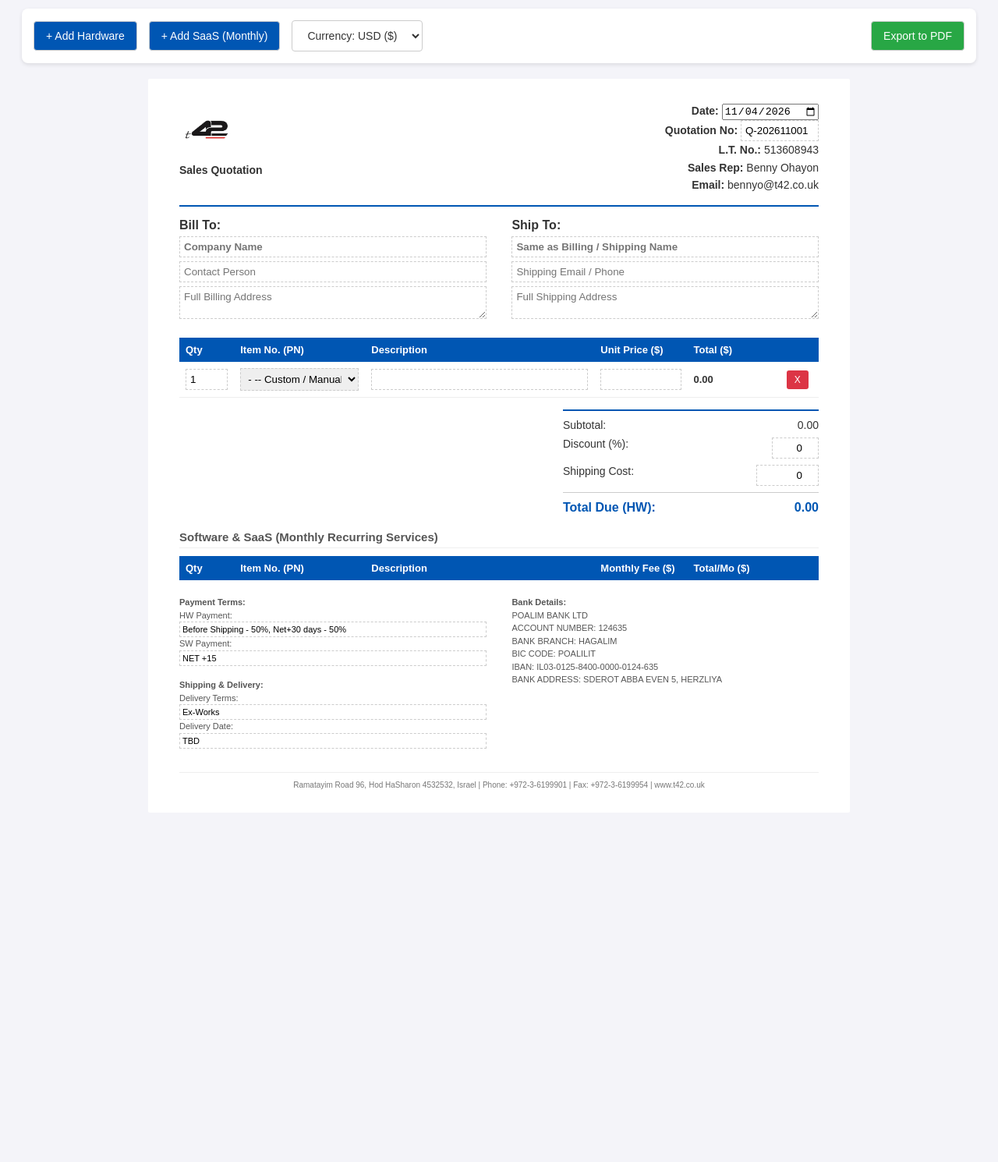
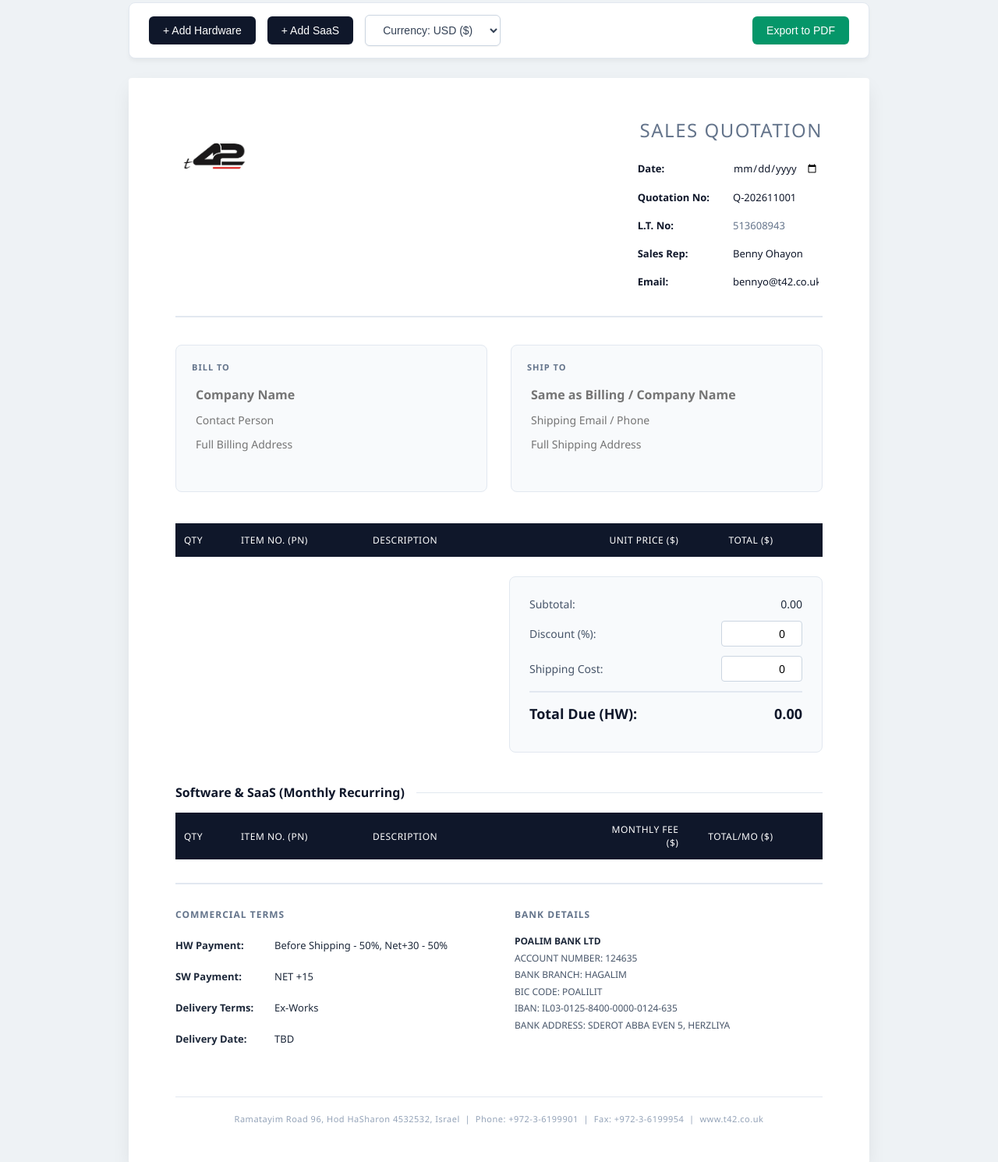
Before and after one commit to bennyot-cloud/t42-CPQ, a plain HTML site: page index.html in a window 1280 px wide. Shown: the part 17-1507 px from the top of the page at 78% size. Before the commit the page ends 1087 px from the top, so only its background shows below. Drawn offline with Linux system fonts and the light colour scheme.

Commit message:
Update index.html

```diff
--- a/index.html
+++ b/index.html
@@ -3,103 +3,143 @@
 <head>
     <meta charset="UTF-8">
     <meta name="viewport" content="width=device-width, initial-scale=1.0">
-    <title>t42 CPQ System</title>
+    <title>t42 Enterprise CPQ</title>
     <script src="https://cdnjs.cloudflare.com/ajax/libs/html2pdf.js/0.10.1/html2pdf.bundle.min.js"></script>
     <style>
-        body { font-family: Arial, sans-serif; background: #f4f4f9; padding: 20px; color: #333; }
-        .controls { background: #fff; padding: 15px; border-radius: 8px; margin-bottom: 20px; box-shadow: 0 2px 5px rgba(0,0,0,0.1); display: flex; gap: 15px; align-items: center; flex-wrap: wrap; }
-        .controls button, .controls select { padding: 10px 15px; border: 1px solid #ccc; border-radius: 4px; background: #0056b3; color: white; cursor: pointer; font-size: 14px; }
-        .controls select { background: #fff; color: #333; }
-        .controls button:hover { background: #004494; }
+        /* Corporate Enterprise Theme */
+        body { font-family: 'Segoe UI', Helvetica, Arial, sans-serif; background: #eef2f5; color: #1e293b; margin: 0; padding: 20px; }
 
-        #quote-document { background: #fff; padding: 30px 40px; border-radius: 2px; max-width: 900px; margin: 0 auto; position: relative; box-sizing: border-box; }
-        .header { display: flex; justify-content: space-between; border-bottom: 2px solid #0056b3; padding-bottom: 15px; margin-bottom: 15px; }
-        .logo-area img { max-height: 70px; object-fit: contain; }
-        .logo-area h1 { margin: 0; color: #0056b3; font-size: 42px; font-weight: bold; display: none; }
-        .doc-info { text-align: right; font-size: 14px; line-height: 1.6; }
+        /* Toolbar */
+        .controls { background: #fff; padding: 15px 25px; border-radius: 8px; margin-bottom: 25px; box-shadow: 0 4px 6px -1px rgba(0,0,0,0.05); display: flex; gap: 15px; align-items: center; flex-wrap: wrap; max-width: 950px; margin-left: auto; margin-right: auto; box-sizing: border-box; border: 1px solid #e2e8f0; }
+        .controls button, .controls select { padding: 10px 18px; border: 1px solid #cbd5e1; border-radius: 6px; background: #ffffff; color: #334155; cursor: pointer; font-size: 14px; font-weight: 500; transition: 0.2s; box-shadow: 0 1px 2px rgba(0,0,0,0.05); }
+        .controls button:hover, .controls select:hover { border-color: #94a3b8; background: #f8fafc; }
+        .controls .btn-primary { background: #0f172a; color: white; border: none; }
+        .controls .btn-primary:hover { background: #1e293b; }
+        .controls .btn-success { background: #059669; color: white; border: none; margin-left: auto; }
+        .controls .btn-success:hover { background: #047857; }
 
-        .customer-info { display: flex; justify-content: space-between; margin-bottom: 20px; }
-        .info-box { width: 48%; }
-        .info-box input, .info-box textarea { width: 100%; border: 1px dashed #ccc; padding: 5px; margin-top: 5px; font-family: inherit; box-sizing: border-box; }
+        /* Main Document Container */
+        #quote-document { background: #fff; padding: 50px 60px; border-radius: 4px; box-shadow: 0 10px 25px -5px rgba(0,0,0,0.1); max-width: 950px; margin: 0 auto; box-sizing: border-box; position: relative; }
 
-        table { width: 100%; border-collapse: collapse; margin-bottom: 15px; font-size: 13px; table-layout: fixed; }
-        th { background: #0056b3; color: white; padding: 8px; text-align: left; white-space: nowrap; }
-        td { padding: 8px; border-bottom: 1px solid #eee; word-wrap: break-word; }
-        input[type="number"], input[type="text"], select.item-select { width: 100%; padding: 5px; border: 1px dashed #ccc; box-sizing: border-box; }
-        .total-cell { font-weight: bold; }
+        /* Header section */
+        .header { display: flex; justify-content: space-between; align-items: flex-start; border-bottom: 2px solid #e2e8f0; padding-bottom: 30px; margin-bottom: 35px; }
+        .logo-area img { max-height: 100px; object-fit: contain; } /* לוגו מוגדל */
+        .doc-meta { display: grid; grid-template-columns: auto auto; gap: 8px 25px; font-size: 13px; color: #475569; align-items: center; }
+        .doc-meta strong { color: #0f172a; font-weight: 600; }
+        .doc-meta input { border: 1px solid transparent; background: transparent; font-family: inherit; font-size: 13px; color: #0f172a; padding: 4px; width: 110px; transition: 0.2s; }
+        .doc-meta input:hover, .doc-meta input:focus { border-color: #cbd5e1; background: #f8fafc; border-radius: 4px; }
+        .doc-title-main { font-size: 24px; font-weight: 300; color: #64748b; text-transform: uppercase; letter-spacing: 1.5px; grid-column: span 2; text-align: right; margin-bottom: 10px; }
 
-        .totals-section { width: 40%; margin-left: auto; border-top: 2px solid #0056b3; padding-top: 10px; }
-        .totals-section div { display: flex; justify-content: space-between; margin-bottom: 8px; font-size: 14px; }
-        .totals-section .grand-total { font-size: 16px; font-weight: bold; color: #0056b3; border-top: 1px solid #ccc; padding-top: 10px; }
+        /* Customer Info Cards */
+        .customer-info { display: flex; gap: 30px; margin-bottom: 40px; }
+        .info-card { flex: 1; background: #f8fafc; padding: 20px; border-radius: 8px; border: 1px solid #e2e8f0; }
+        .info-card-title { font-size: 11px; font-weight: 700; color: #64748b; text-transform: uppercase; letter-spacing: 1px; margin-bottom: 12px; }
+        .info-card input, .info-card textarea { width: 100%; border: 1px solid transparent; background: transparent; font-family: inherit; font-size: 14px; color: #1e293b; padding: 4px; margin-bottom: 2px; resize: none; box-sizing: border-box; transition: 0.2s; }
+        .info-card input.bold-input { font-weight: 600; font-size: 16px; }
+        .info-card input:hover, .info-card textarea:hover, .info-card input:focus, .info-card textarea:focus { border-color: #cbd5e1; background: #fff; border-radius: 4px; }
 
-        .saas-section { margin-top: 20px; }
-        .saas-section h3 { color: #555; margin-bottom: 10px; font-size: 15px; border-bottom: 1px solid #eee; padding-bottom: 5px; }
+        /* Tables */
+        table { width: 100%; border-collapse: collapse; margin-bottom: 25px; font-size: 13px; table-layout: fixed; }
+        th { background: #0f172a; color: #ffffff; padding: 12px 10px; text-align: left; font-weight: 500; font-size: 12px; text-transform: uppercase; letter-spacing: 0.5px; border: 1px solid #0f172a; }
+        td { padding: 8px 10px; border-bottom: 1px solid #e2e8f0; vertical-align: middle; border-left: 1px solid #e2e8f0; border-right: 1px solid #e2e8f0; }
 
-        .terms-section { margin-top: 20px; font-size: 11px; line-height: 1.5; color: #555; display: flex; justify-content: space-between; }
-        .terms-box { width: 48%; }
-        .terms-box input { border: 1px dashed #ccc; width: 100%; box-sizing: border-box; font-size: 11px; padding: 3px; }
+        td input, td select { width: 100%; border: 1px solid transparent; background: transparent; padding: 8px; box-sizing: border-box; font-family: inherit; font-size: 13px; color: #1e293b; transition: 0.2s; }
+        td input:hover, td select:hover, td input:focus, td select:focus { border-color: #cbd5e1; background: #f8fafc; border-radius: 4px; }
+        .total-cell { font-weight: 600; color: #0f172a; }
 
-        .footer { text-align: center; margin-top: 30px; font-size: 10px; color: #777; border-top: 1px solid #eee; padding-top: 10px; }
-        .remove-btn { background: #dc3545 !important; padding: 5px 10px !important; font-size: 12px !important; border: none; color: white; border-radius: 3px; cursor: pointer; }
+        .section-title { font-size: 16px; font-weight: 600; color: #0f172a; margin: 40px 0 15px 0; display: flex; align-items: center; }
+        .section-title::after { content: ""; flex: 1; height: 1px; background: #e2e8f0; margin-left: 15px; }
 
+        /* Totals Block */
+        .totals-wrapper { display: flex; justify-content: flex-end; margin-bottom: 40px; }
+        .totals-section { width: 350px; background: #f8fafc; padding: 25px; border-radius: 8px; border: 1px solid #e2e8f0; }
+        .totals-section div { display: flex; justify-content: space-between; margin-bottom: 12px; font-size: 14px; color: #475569; align-items: center; }
+        .totals-section input { width: 90px; text-align: right; border: 1px solid #cbd5e1; padding: 6px; border-radius: 4px; background: #fff; font-family: inherit; font-size: 14px; }
+        .grand-total { font-size: 18px !important; font-weight: 700; color: #0f172a !important; border-top: 2px solid #e2e8f0; padding-top: 15px; margin-top: 5px; }
+
+        /* Terms & Bank Details Grid */
+        .terms-grid { display: grid; grid-template-columns: 1fr 1fr; gap: 40px; margin-top: 30px; border-top: 2px solid #e2e8f0; padding-top: 30px; }
+        .terms-block h4 { margin: 0 0 15px 0; font-size: 12px; font-weight: 700; color: #64748b; text-transform: uppercase; letter-spacing: 1px; }
+        .terms-row { display: flex; align-items: center; margin-bottom: 8px; font-size: 13px; color: #475569; }
+        .terms-row strong { width: 120px; color: #1e293b; font-weight: 600; }
+        .terms-row input { flex: 1; border: 1px solid transparent; background: transparent; padding: 6px; font-family: inherit; font-size: 13px; color: #1e293b; transition: 0.2s; }
+        .terms-row input:hover, .terms-row input:focus { border-color: #cbd5e1; background: #f8fafc; border-radius: 4px; }
+
+        .bank-details { font-size: 12px; color: #475569; line-height: 1.8; }
+        .bank-details strong { color: #1e293b; font-weight: 600; }
+
+        /* Footer */
+        .footer { text-align: center; margin-top: 50px; font-size: 11px; color: #94a3b8; border-top: 1px solid #e2e8f0; padding-top: 20px; letter-spacing: 0.5px; }
+
+        .remove-btn { background: #ef4444 !important; color: white !important; border: none; border-radius: 4px; padding: 6px 12px; cursor: pointer; font-size: 12px; font-weight: 600; transition: 0.2s; }
+        .remove-btn:hover { background: #dc2626 !important; }
+
+        /* Print/PDF rules */
         @media print {
-            .controls, .remove-btn { display: none !important; }
-            #quote-document { box-shadow: none; padding: 0; }
+            body { padding: 0; background: #fff; }
+            .controls, .remove-btn, .hide-print { display: none !important; }
+            #quote-document { box-shadow: none; padding: 20px; max-width: 100%; border: none; }
+            input, select, textarea { border: none !important; background: transparent !important; }
+            .info-card, .totals-section { border: 1px solid #e2e8f0; background: #f8fafc !important; -webkit-print-color-adjust: exact; }
+            th { background: #0f172a !important; color: white !important; -webkit-print-color-adjust: exact; }
         }
     </style>
 </head>
 <body>
 
 <div class="controls">
-    <button onclick="addHWItem()">+ Add Hardware</button>
-    <button onclick="addSaaSItem()">+ Add SaaS (Monthly)</button>
+    <button class="btn-primary" onclick="addHWItem()">+ Add Hardware</button>
+    <button class="btn-primary" onclick="addSaaSItem()">+ Add SaaS</button>
     <select id="currency-selector" onchange="updateCurrency()">
         <option value="USD">Currency: USD ($)</option>
         <option value="EUR">Currency: EUR (€)</option>
         <option value="ILS">Currency: ILS (₪)</option>
     </select>
-    <button onclick="generatePDF()" style="background: #28a745; margin-left: auto;">Export to PDF</button>
+    <button class="btn-success" onclick="generatePDF()">Export to PDF</button>
 </div>
 
 <div id="quote-document">
+
     <div class="header">
         <div class="logo-area">
-            <img src="https://bennyot-cloud.github.io/t42-CPQ/logo.png" crossorigin="anonymous" alt="t42 Logo" onerror="this.style.display='none'; this.nextElementSibling.style.display='block';">
-            <h1>t42</h1>
-            <div style="font-size: 14px; margin-top: 5px; font-weight: bold;">Sales Quotation</div>
+            <!-- הלוגו שלך -->
+            <img src="logo.png" alt="t42 Logo" onerror="this.style.display='none'; this.nextElementSibling.style.display='block';">
+            <h1 style="display:none; color: #0f172a; margin:0; font-size:40px;">t42</h1>
         </div>
-        <div class="doc-info">
-            <div><strong>Date:</strong> <input type="date" id="quote-date"></div>
-            <div><strong>Quotation No:</strong> <input type="text" value="Q-202611001" style="width: 100px;"></div>
-            <div><strong>L.T. No.:</strong> 513608943</div>
-            <div><strong>Sales Rep:</strong> Benny Ohayon</div>
-            <div><strong>Email:</strong> bennyo@t42.co.uk</div>
+        <div class="doc-meta">
+            <div class="doc-title-main">Sales Quotation</div>
+            <strong>Date:</strong> <input type="date" id="quote-date">
+            <strong>Quotation No:</strong> <input type="text" value="Q-202611001">
+            <strong>L.T. No:</strong> <input type="text" value="513608943" readonly style="color: #64748b;">
+            <strong>Sales Rep:</strong> <input type="text" value="Benny Ohayon">
+            <strong>Email:</strong> <input type="text" value="bennyo@t42.co.uk">
         </div>
     </div>
 
     <div class="customer-info">
-        <div class="info-box">
-            <strong>Bill To:</strong><br>
-            <input type="text" placeholder="Company Name" style="font-weight: bold;"><br>
-            <input type="text" placeholder="Contact Person"><br>
+        <div class="info-card">
+            <div class="info-card-title">Bill To</div>
+            <input type="text" class="bold-input" placeholder="Company Name">
+            <input type="text" placeholder="Contact Person">
             <textarea placeholder="Full Billing Address" rows="2"></textarea>
         </div>
-        <div class="info-box">
-            <strong>Ship To:</strong><br>
-            <input type="text" placeholder="Same as Billing / Shipping Name" style="font-weight: bold;"><br>
-            <input type="text" placeholder="Shipping Email / Phone"><br>
+        <div class="info-card">
+            <div class="info-card-title">Ship To</div>
+            <input type="text" class="bold-input" placeholder="Same as Billing / Company Name">
+            <input type="text" placeholder="Shipping Email / Phone">
             <textarea placeholder="Full Shipping Address" rows="2"></textarea>
         </div>
     </div>
 
+    <!-- Hardware Table -->
     <table id="hw-table">
         <thead>
             <tr>
                 <th style="width: 8%;">Qty</th>
                 <th style="width: 22%;">Item No. (PN)</th>
                 <th style="width: 40%;">Description</th>
-                <th style="width: 15%;">Unit Price (<span class="cur-sym">$</span>)</th>
-                <th style="width: 15%;">Total (<span class="cur-sym">$</span>)</th>
+                <th style="width: 15%; text-align: right;">Unit Price (<span class="cur-sym">$</span>)</th>
+                <th style="width: 15%; text-align: right;">Total (<span class="cur-sym">$</span>)</th>
                 <th style="width: 5%;" class="hide-print"></th>
             </tr>
         </thead>
@@ -107,43 +147,58 @@
         </tbody>
     </table>
 
+    <!-- Totals Block for HW -->
+    <div class="totals-wrapper">
         <div class="totals-section">
-        <div><span>Subtotal:</span> <span id="hw-subtotal">0.00</span></div>
-        <div><span>Discount (%):</span> <input type="number" id="discount-pct" value="0" style="width: 60px; text-align: right;" onchange="calculateTotals()"></div>
-        <div><span>Shipping Cost:</span> <input type="number" id="shipping-cost" value="0" style="width: 80px; text-align: right;" onchange="calculateTotals()"></div>
+            <div><span>Subtotal:</span> <span id="hw-subtotal" style="font-weight: 500; color: #1e293b;">0.00</span></div>
+            <div><span>Discount (%):</span> <input type="number" id="discount-pct" value="0" min="0" onchange="calculateTotals()"></div>
+            <div><span>Shipping Cost:</span> <input type="number" id="shipping-cost" value="0" min="0" onchange="calculateTotals()"></div>
             <div class="grand-total"><span>Total Due (HW):</span> <span id="hw-grand-total">0.00</span></div>
         </div>
+    </div>
 
-    <div class="saas-section">
-        <h3>Software & SaaS (Monthly Recurring Services)</h3>
+    <!-- SaaS Section -->
+    <div class="section-title">Software & SaaS (Monthly Recurring)</div>
     <table id="saas-table">
         <thead>
             <tr>
                 <th style="width: 8%;">Qty</th>
                 <th style="width: 22%;">Item No. (PN)</th>
                 <th style="width: 40%;">Description</th>
-                    <th style="width: 15%;">Monthly Fee (<span class="cur-sym">$</span>)</th>
-                    <th style="width: 15%;">Total/Mo (<span class="cur-sym">$</span>)</th>
+                <th style="width: 15%; text-align: right;">Monthly Fee (<span class="cur-sym">$</span>)</th>
+                <th style="width: 15%; text-align: right;">Total/Mo (<span class="cur-sym">$</span>)</th>
                 <th style="width: 5%;" class="hide-print"></th>
             </tr>
         </thead>
         <tbody id="saas-body">
         </tbody>
     </table>
+
+    <div class="terms-grid">
+        <div class="terms-block">
+            <h4>Commercial Terms</h4>
+            <div class="terms-row">
+                <strong>HW Payment:</strong>
+                <input type="text" value="Before Shipping - 50%, Net+30 - 50%">
+            </div>
+            <div class="terms-row">
+                <strong>SW Payment:</strong>
+                <input type="text" value="NET +15">
+            </div>
+            <div class="terms-row">
+                <strong>Delivery Terms:</strong>
+                <input type="text" value="Ex-Works">
+            </div>
+            <div class="terms-row">
+                <strong>Delivery Date:</strong>
+                <input type="text" value="TBD">
+            </div>
         </div>
 
-    <div class="terms-section">
-        <div class="terms-box">
-            <strong>Payment Terms:</strong><br>
-            HW Payment: <input type="text" value="Before Shipping - 50%, Net+30 days - 50%"><br>
-            SW Payment: <input type="text" value="NET +15"><br><br>
-            <strong>Shipping & Delivery:</strong><br>
-            Delivery Terms: <input type="text" value="Ex-Works"><br>
-            Delivery Date: <input type="text" value="TBD">
-        </div>
-        <div class="terms-box">
-            <strong>Bank Details:</strong><br>
-            POALIM BANK LTD<br>
+        <div class="terms-block">
+            <h4>Bank Details</h4>
+            <div class="bank-details">
+                <strong>POALIM BANK LTD</strong><br>
                 ACCOUNT NUMBER: 124635<br>
                 BANK BRANCH: HAGALIM<br>
                 BIC CODE: POALILIT<br>
@@ -151,13 +206,15 @@
                 BANK ADDRESS: SDEROT ABBA EVEN 5, HERZLIYA
             </div>
         </div>
+    </div>
 
     <div class="footer">
-        Ramatayim Road 96, Hod HaSharon 4532532, Israel | Phone: +972-3-6199901 | Fax: +972-3-6199954 | www.t42.co.uk
+        Ramatayim Road 96, Hod HaSharon 4532532, Israel &nbsp;|&nbsp; Phone: +972-3-6199901 &nbsp;|&nbsp; Fax: +972-3-6199954 &nbsp;|&nbsp; www.t42.co.uk
     </div>
 </div>
 
 <script>
+    // Products Database
     const hwProducts = [
         { pn: "", desc: "-- Custom / Manual --", price: 0 },
         { pn: "AMP20908", desc: "Lokies 4G3G /USB C", price: 210 },
@@ -177,6 +234,7 @@
 
     let currentCurrency = "$";
 
+    // Set today's date
     document.getElementById('quote-date').valueAsDate = new Date();
 
     function updateCurrency() {
@@ -199,20 +257,15 @@
                     </select>
                 </td>
                 <td><input type="text" class="desc-input"></td>
-                <td><input type="number" class="price-input" onchange="calculateTotals()" step="0.01"></td>
-                <td class="total-cell">0.00</td>
+                <td><input type="number" class="price-input" onchange="calculateTotals()" step="0.01" style="text-align: right;"></td>
+                <td class="total-cell" style="text-align: right;">0.00</td>
                 <td class="hide-print"><button class="remove-btn" onclick="this.closest('tr').remove(); calculateTotals();">X</button></td>
             </tr>
         `;
     }
 
-    function addHWItem() {
-        document.getElementById('hw-body').insertAdjacentHTML('beforeend', generateRowHTML(false));
-    }
-
-    function addSaaSItem() {
-        document.getElementById('saas-body').insertAdjacentHTML('beforeend', generateRowHTML(true));
-    }
+    function addHWItem() { document.getElementById('hw-body').insertAdjacentHTML('beforeend', generateRowHTML(false)); }
+    function addSaaSItem() { document.getElementById('saas-body').insertAdjacentHTML('beforeend', generateRowHTML(true)); }
 
     function updateRowData(selectEl) {
         const selected = selectEl.options[selectEl.selectedIndex];
@@ -222,77 +275,11 @@
         calculateTotals();
     }
 
+    function formatNumber(num) {
+        return num.toLocaleString('en-US', { minimumFractionDigits: 2, maximumFractionDigits: 2 });
+    }
+
     function calculateTotals() {
         let hwSub = 0;
         document.querySelectorAll('#hw-body tr').forEach(tr => {
-            const qty = parseFloat(tr.querySelector('.qty-input').value) || 0;
-            const price = parseFloat(tr.querySelector('.price-input').value) || 0;
-            const total = qty * price;
-            tr.querySelector('.total-cell').innerText = total.toFixed(2);
-            hwSub += total;
-        });
-
-        document.getElementById('hw-subtotal').innerText = hwSub.toFixed(2);
-
-        const discPct = parseFloat(document.getElementById('discount-pct').value) || 0;
-        const discountAmt = hwSub * (discPct / 100);
-        const shipping = parseFloat(document.getElementById('shipping-cost').value) || 0;
-
-        const hwGrand = (hwSub - discountAmt) + shipping;
-        document.getElementById('hw-grand-total').innerText = currentCurrency + " " + hwGrand.toFixed(2);
-
-        document.querySelectorAll('#saas-body tr').forEach(tr => {
-            const qty = parseFloat(tr.querySelector('.qty-input').value) || 0;
-            const price = parseFloat(tr.querySelector('.price-input').value) || 0;
-            const total = qty * price;
-            tr.querySelector('.total-cell').innerText = total.toFixed(2);
-        });
-    }
-
-    function generatePDF() {
-        const printHidden = document.querySelectorAll('.hide-print, .controls');
-        printHidden.forEach(el => el.style.display = 'none');
-
-        // המרה זמנית של שדות לטקסט רגיל כדי למנוע חיתוך ב-PDF
-        const inputs = document.querySelectorAll('#quote-document input, #quote-document select, #quote-document textarea');
-        inputs.forEach(el => {
-            const span = document.createElement('span');
-            span.className = 'temp-pdf-text';
-            span.style.fontSize = window.getComputedStyle(el).fontSize;
-            span.style.fontWeight = window.getComputedStyle(el).fontWeight;
-            span.style.display = 'inline-block';
-            span.style.width = '100%';
-
-            if (el.tagName === 'SELECT') {
-                span.innerText = el.options[el.selectedIndex].text;
-            } else if (el.tagName === 'TEXTAREA') {
-                span.innerHTML = el.value.replace(/\\n/g, '<br>');
-            } else {
-                span.innerText = el.value;
-            }
-
-            el.style.display = 'none';
-            el.parentNode.insertBefore(span, el);
-        });
-
-        const element = document.getElementById('quote-document');
-        const opt = {
-            margin:       [0.2, 0.2, 0.2, 0.2],
-            filename:     't42_Quotation.pdf',
-            image:        { type: 'jpeg', quality: 0.98 },
-            html2canvas:  { scale: 2, useCORS: true },
-            jsPDF:        { unit: 'in', format: 'a4', orientation: 'portrait' }
-        };
-
-        html2pdf().set(opt).from(element).save().then(() => {
-            // החזרה למצב עריכה לאחר הפקת המסמך
-            printHidden.forEach(el => el.style.display = '');
-            document.querySelectorAll('.temp-pdf-text').forEach(el => el.remove());
-            inputs.forEach(el => el.style.display = '');
-        });
-    }
-
-    addHWItem();
-</script>
-</body>
-</html>
+            const qty = parseFloat(tr.querySelector('.qty-input
```
Lines whose indentation alone changed are shown as unchanged.
